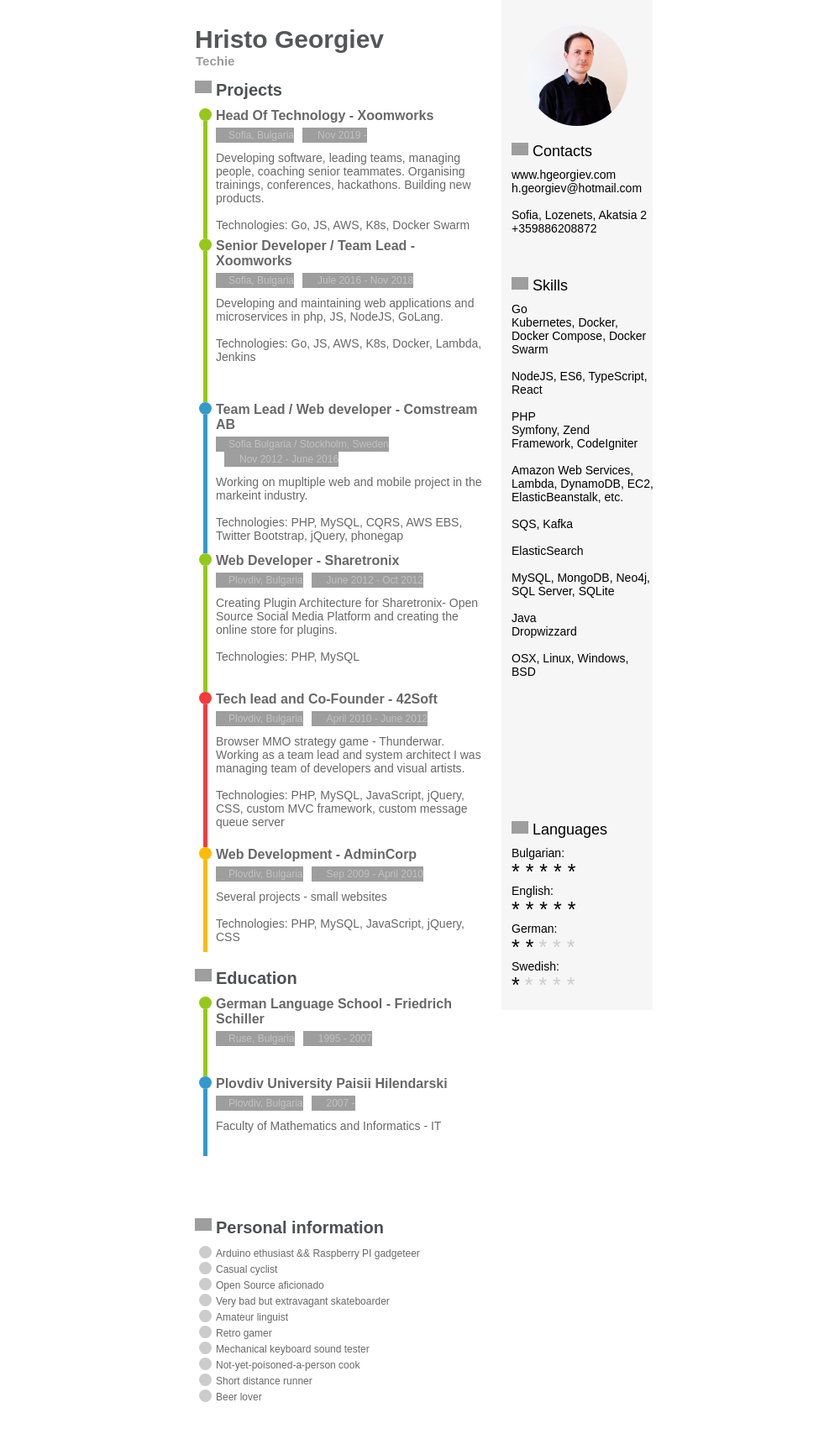
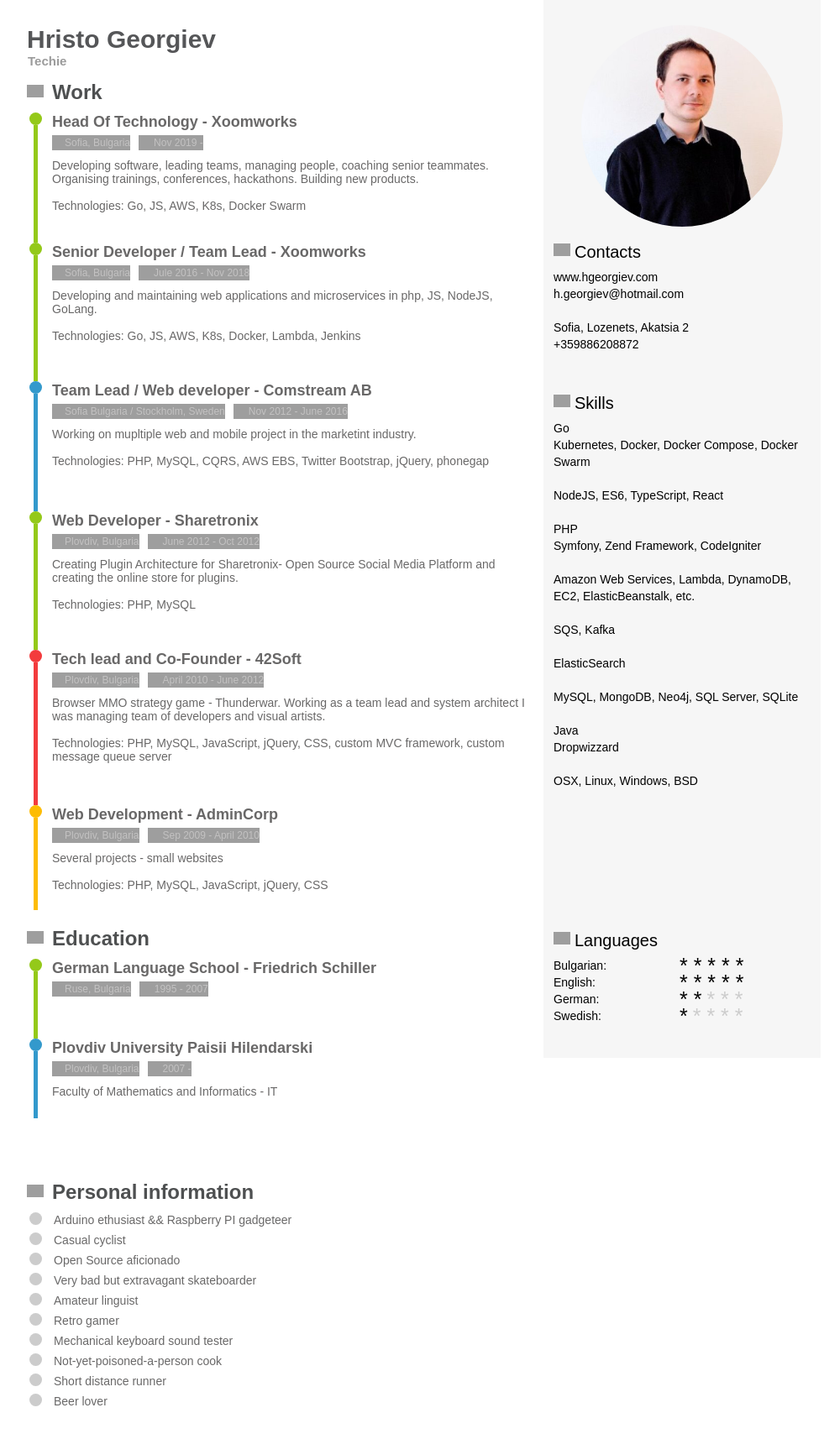
Before and after one commit to gotha/cv, a PHP site: page / in a window 1280 px wide. Shown: the whole page at 84% size, without its empty margins (143-1124 px from the left). Before the commit the page ends 1670 px from the top, so only its background shows below. Run offline with PHP 8.4, Linux system fonts and the light colour scheme; grey boxes are pictures that could not be loaded.

Commit message:
Make everything bigger

```diff
--- a/css/main.css
+++ b/css/main.css
@@ -6,7 +6,7 @@ body {
 }
 
 #container {
-    width: 560px;
+    width: 960px;
     display: block;
     margin: 0px auto;
     background-color: #fff;
@@ -19,10 +19,10 @@ body {
     padding: 10px;
 }
 #leftPanel {
-    width: 360px;
+    width: 610px;
 }
 #rightPanel {
-    width: 160px;
+    width: 310px;
     background-color: #f6f6f6;
 }
 .clean {
@@ -34,7 +34,7 @@ body {
 }
 
 #pic img {
-    width: 120px;
+    width: 240px;
     border-radius: 50%;
     margin: 20px auto;
     display: block;
@@ -58,7 +58,8 @@ body {
 .listing .head .icon {
     display: block;
     float: left;
-    margin-right: 5px;
+    margin-right: 10px;
+    margin-top: 5px;
 }
 .listing .head .icon img {
     width: 20px;
@@ -66,7 +67,7 @@ body {
 .listing .head h1 {
     display: block;
     float: left;
-    font-size: 20px;
+    font-size: 24px;
     margin: 0px;
     color: #4e5051;
 }
@@ -77,7 +78,7 @@ body {
 }
 
 .listing .item .timeline {
-    margin-left: -20px;
+    margin-left: -22px;
     display: block;
     float: left;
     height: 100%;
@@ -110,16 +111,21 @@ body {
 .listing .item .data {
     display: block;
     float: left;
+    margin-left: 5px;
 }
 
 .listing .item .name {
-    font-size: 16px;
+    font-size: 18px;
     font-weight: bold;
+    line-height: 22px;
+    margin-bottom: 5px;
+    display: block;
 }
 .listing .item .name.casual {
     font-weight: normal;
-    font-size: 12px;
+    font-size: 14px;
     line-height: 19px;
+    margin-left: 2px;
 }
 .listing .item .meta {
     font-size: 12px;
@@ -153,6 +159,10 @@ body {
     padding: 5px 0;
 }
 
+.listing .personal .point {
+  margin-right: 5px;
+}
+
 #rightPanel {
 
 }
@@ -173,18 +183,17 @@ body {
 #rightPanel .infoPanel .head .title {
     float: left;
     display: block;
+    font-size: 20px;
+    line-height: 20px;
+    margin-left: 5px;
 }
 #rightPanel .infoPanel .head .icon img {
     width: 20px;
 }
-#rightPanel .infoPanel .head .title {
-    font-size: 18px;
-    line-height: 20px;
-    margin-left: 5px;
-}
 #rightPanel .infoPanel .content {
     margin-left: 0px;
-    width: 170px;
+    width: 100%;
+    line-height: 20px;
 }
 
 .languages .lang {
--- a/data.json
+++ b/data.json
@@ -46,9 +46,9 @@
       "name": "Team Lead / Web developer - Comstream AB",
       "place": "Sofia Bulgaria / Stockholm, Sweden",
       "dates": "Nov 2012 - June 2016",
-      "descr": "Working on mupltiple web and mobile project in the markeint industry.<br /><br /> Technologies: PHP, MySQL, CQRS, AWS EBS, Twitter Bootstrap, jQuery, phonegap",
+      "descr": "Working on mupltiple web and mobile project in the marketint industry.<br /><br /> Technologies: PHP, MySQL, CQRS, AWS EBS, Twitter Bootstrap, jQuery, phonegap",
       "color": "blue",
-      "height": "165"
+      "height": "140"
     },
     {
       "name": "Senior Developer / Team Lead - Xoomworks",
@@ -56,7 +56,7 @@
       "dates": "Jule 2016 - Nov 2018",
       "descr": "Developing and maintaining web applications and microservices in php, JS, NodeJS, GoLang. <br /> <br /> Technologies: Go, JS, AWS, K8s, Docker, Lambda, Jenkins",
       "color": "green",
-      "height": "180"
+      "height": "150"
     },
     {
       "name": "Head Of Technology - Xoomworks",
--- a/index.php
+++ b/index.php
@@ -26,7 +26,7 @@ if (empty($data)) {
                         <div class="icon">
                             <img src="img/work.png" alt="" />
                         </div>
-                        <h1>Projects</h1>
+                        <h1>Work</h1>
                         <div class="clean"></div>
                     </div>
 
@@ -106,7 +106,7 @@ if (empty($data)) {
                 </div>
 
                 <br /> <br /> <br />
-                <div class="listing">
+                <div class="listing personal">
                     <div class="head">
                         <div class="icon">
                             <img src="img/person.png" alt="" />
```
